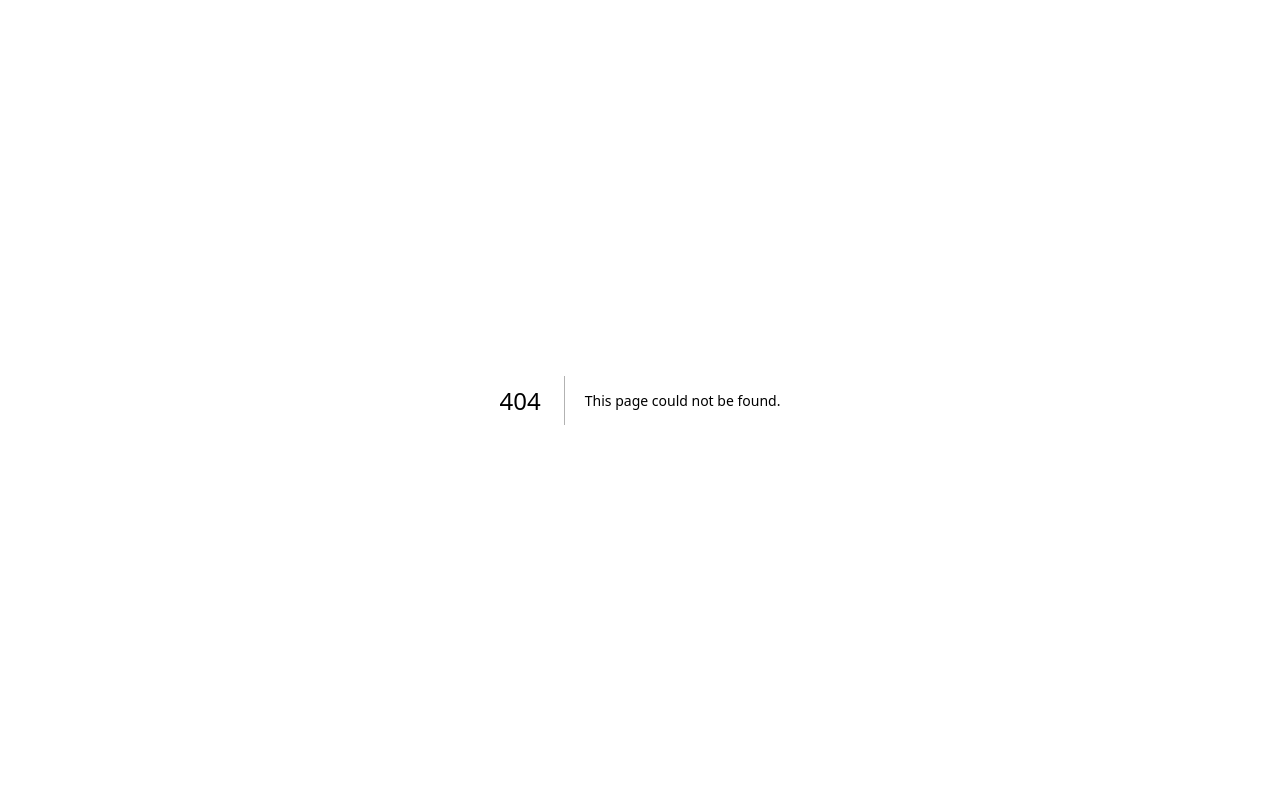
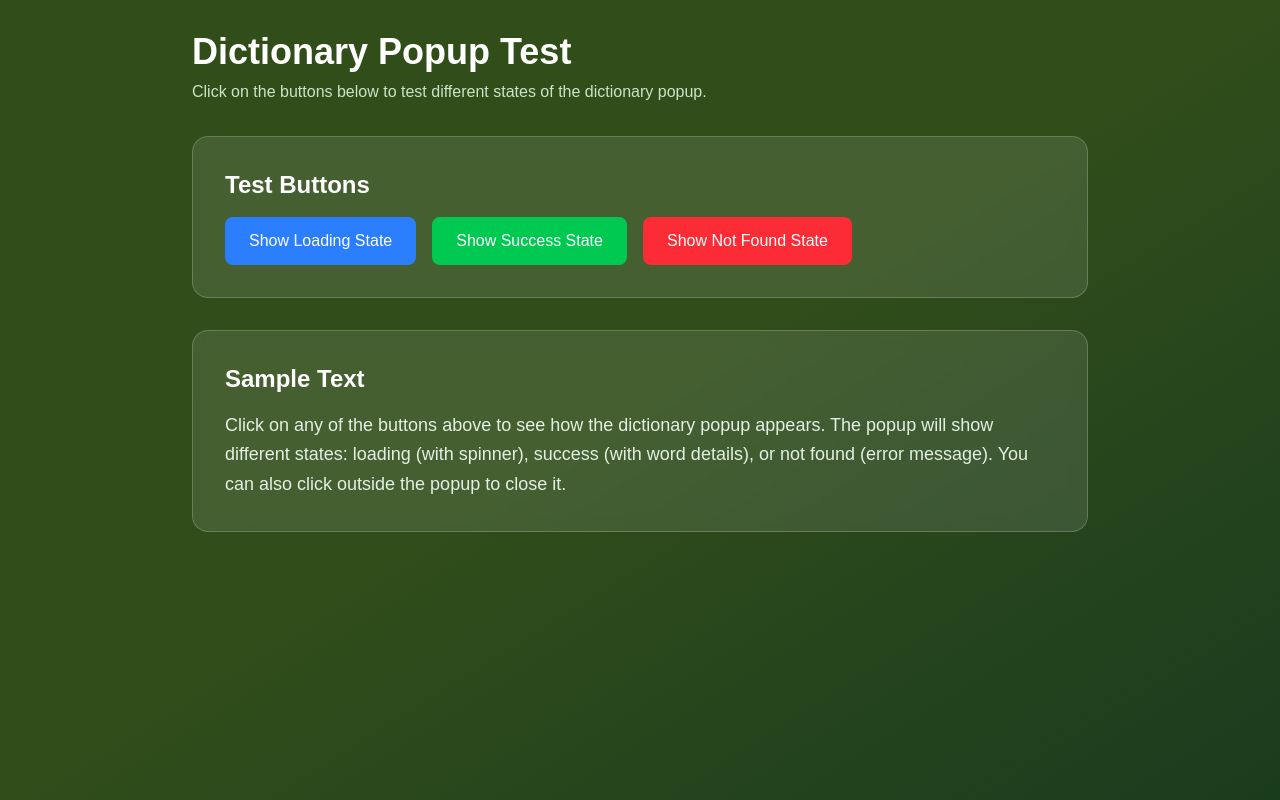
Before and after one commit to manhnd52/japanese-listening-trainer, a Next.js app in the folder frontend/: page /test-dictionary in a window 1280 px wide. Before the commit this address had no page. Built offline with nearby package versions, Linux system fonts and the light colour scheme.

Commit message:
dict popup

```diff
--- /dev/null
+++ b/frontend/src/app/test-dictionary/page.tsx
@@ -0,0 +1,114 @@
+'use client';
+
+import { useState } from 'react';
+import DictionaryPopup, { PopupData } from '@/features/dictionary/components/DictionaryPopup';
+
+export default function TestDictionaryPage() {
+    const [popupData, setPopupData] = useState<PopupData | null>(null);
+
+    const showLoadingPopup = (e: React.MouseEvent) => {
+        setPopupData({
+            x: e.clientX,
+            y: e.clientY - 100,
+            loading: true,
+            word: null
+        });
+
+        // Simulate async lookup
+        setTimeout(() => {
+            setPopupData({
+                x: e.clientX,
+                y: e.clientY - 100,
+                loading: false,
+                word: {
+                    word: 'benevolent',
+                    definition: 'Well meaning and kindly',
+                    type: 'adjective',
+                    example: 'He was a benevolent ruler who cared for his people.'
+                }
+            });
+        }, 1500);
+    };
+
+    const showSuccessPopup = (e: React.MouseEvent) => {
+        setPopupData({
+            x: e.clientX,
+            y: e.clientY - 100,
+            loading: false,
+            word: {
+                word: 'serendipity',
+                definition: 'The occurrence of events by chance in a happy or beneficial way',
+                type: 'noun',
+                example: 'A fortunate stroke of serendipity brought the two old friends together.'
+            }
+        });
+    };
+
+    const showNotFoundPopup = (e: React.MouseEvent) => {
+        setPopupData({
+            x: e.clientX,
+            y: e.clientY - 100,
+            loading: false,
+            word: null
+        });
+    };
+
+    const closePopup = () => {
+        setPopupData(null);
+    };
+
+    return (
+        <div className="min-h-screen bg-gradient-to-br from-brand-800 via-brand-700 to-brand-900 p-8">
+            <div className="max-w-4xl mx-auto">
+                <h1 className="text-4xl font-bold mb-2 text-white">Dictionary Popup Test</h1>
+                <p className="text-brand-200 mb-8">Click on the buttons below to test different states of the dictionary popup.</p>
+
+                <div className="bg-white/10 backdrop-blur-sm rounded-2xl p-8 mb-8 border border-white/20">
+                    <h2 className="text-2xl font-semibold mb-4 text-white">Test Buttons</h2>
+                    <div className="flex flex-wrap gap-4">
+                        <button
+                            onClick={showLoadingPopup}
+                            className="px-6 py-3 bg-blue-500 hover:bg-blue-600 text-white rounded-lg font-medium transition-colors"
+                        >
+                            Show Loading State
+                        </button>
+                        <button
+                            onClick={showSuccessPopup}
+                            className="px-6 py-3 bg-green-500 hover:bg-green-600 text-white rounded-lg font-medium transition-colors"
+                        >
+                            Show Success State
+                        </button>
+                        <button
+                            onClick={showNotFoundPopup}
+                            className="px-6 py-3 bg-red-500 hover:bg-red-600 text-white rounded-lg font-medium transition-colors"
+                        >
+                            Show Not Found State
+                        </button>
+                    </div>
+                </div>
+
+                <div className="bg-white/10 backdrop-blur-sm rounded-2xl p-8 border border-white/20">
+                    <h2 className="text-2xl font-semibold mb-4 text-white">Sample Text</h2>
+                    <p className="text-brand-100 leading-relaxed text-lg">
+                        Click on any of the buttons above to see how the dictionary popup appears.
+                        The popup will show different states: loading (with spinner), success (with word details),
+                        or not found (error message). You can also click outside the popup to close it.
+                    </p>
+                </div>
+
+                {popupData && (
+                    <div
+                        style={{
+                            position: 'fixed',
+                            left: `${popupData.x}px`,
+                            top: `${popupData.y}px`,
+                            transform: 'translateX(-50%)'
+                        }}
+                    >
+                        <DictionaryPopup data={popupData} onClose={closePopup} />
+                    </div>
+                )}
+            </div>
+        </div>
+    );
+}
--- /dev/null
+++ b/frontend/src/features/dictionary/components/DictionaryPopup.tsx
@@ -0,0 +1,66 @@
+export interface WordData {
+    word: string;
+    definition: string;
+    type: string;
+    example: string;
+}
+
+export interface PopupData {
+    x: number,
+    y: number,
+    loading: boolean,
+    word: WordData | null
+}
+
+export default function DictionaryPopup({ data, onClose }: { data: PopupData, onClose: () => void }) {
+    if (!data) return null;
+
+    return (
+        <>
+            <div className="fixed inset-0 z-40" onClick={onClose} />
+
+            <div className="bg-white border border-brand-200 rounded-2xl shadow-xl p-4 w-72 text-sm relative z-50">
+                {/* Close button */}
+                <button
+                    onClick={onClose}
+                    className="absolute top-2 right-2 w-6 h-6 flex items-center justify-center rounded-full hover:bg-red-50 text-gray-400 hover:text-red-500 transition-colors group"
+                    aria-label="Close"
+                >
+                    <svg className="w-4 h-4" fill="none" stroke="currentColor" viewBox="0 0 24 24">
+                        <path strokeLinecap="round" strokeLinejoin="round" strokeWidth={2} d="M6 18L18 6M6 6l12 12" />
+                    </svg>
+                </button>
+
+                {data.loading ? (
+                    <div className="flex items-center gap-2 text-brand-500 py-2">
+                        <div className="animate-spin h-4 w-4 border-2 border-brand-500 rounded-full border-t-transparent"></div>
+                        Looking up...
+                    </div>
+                ) : data.word ? (
+                    <div>
+                        <div className="flex items-center gap-2 mb-2">
+                            <h4 className="font-bold text-xl text-brand-900 capitalize">
+                                {data.word.word}
+                            </h4>
+
+                            <span className="text-[10px] font-bold uppercase tracking-wider text-brand-600 bg-brand-100 rounded-full px-2 py-1 align-middle">
+                                {data.word.type}
+                            </span>
+                        </div>
+                        <p className="text-brand-900 text-base mb-3 border-b border-brand-50 pb-2">
+                            {data.word.definition}
+                        </p>
+                        <div className="bg-brand-50 p-3 rounded-lg text-brand-700 text-sm italic border border-brand-100 flex gap-2">
+                            <span className="not-italic">💡</span>
+                            "{data.word.example}"
+                        </div>
+                    </div>
+                ) : (
+                    <span className="text-red-400">Not found.</span>
+                )}
+
+                <div className="absolute bottom-[-6px] left-1/2 -translate-x-1/2 w-3 h-3 bg-white border-b border-r border-brand-200 rotate-45"></div>
+            </div>
+        </>
+    );
+}
```
